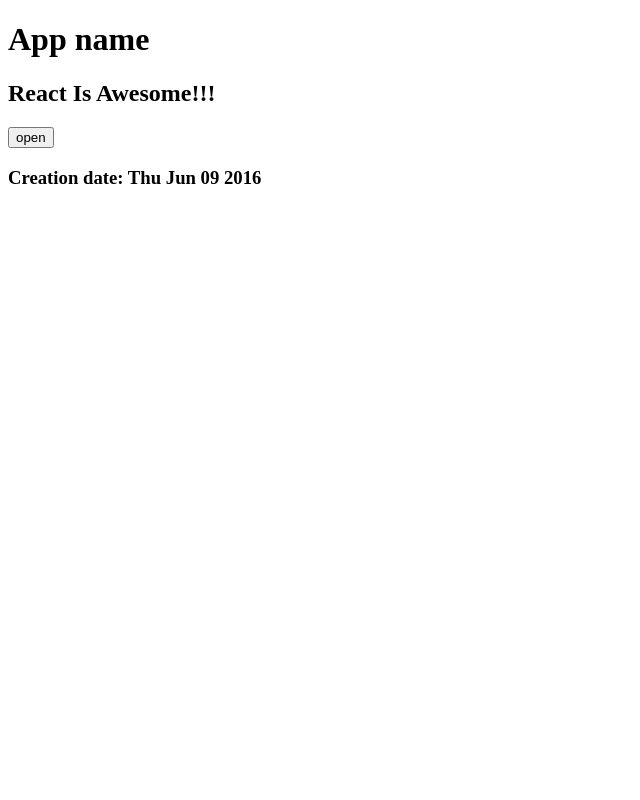
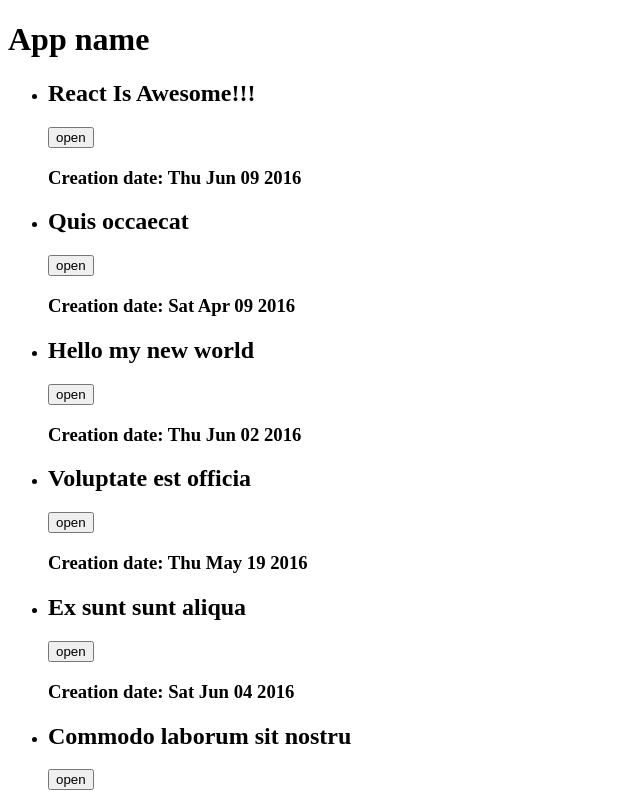
Before and after one commit to TNSaturday/learnjs-react-screencast, a React (Create React App) app: page / in a window 1280 px wide. Shown: the top 800 px of the page, without its empty margins (0-640 px from the left). Built offline with nearby package versions, Linux system fonts and the light colour scheme; the HTML template or start-up script is replaced by a standard one.

Commit message:
Add ArticleList component to render all articles

```diff
--- a/src/components/App.js
+++ b/src/components/App.js
@@ -1,11 +1,11 @@
-import Article from "./Article";
+import ArticleList from "./ArticleList";
 import articles from '../fixtures';
 
 export default function App() {
   return (
     <div>
       <h1>App name</h1>
-      <Article article={articles[0]}/>
+      <ArticleList articles={articles}/>
     </div>
   )
 }
--- /dev/null
+++ b/src/components/ArticleList.js
@@ -0,0 +1,9 @@
+import Article from "./Article";
+
+export default function ArticleList({ articles }) {
+  return (
+    <ul>
+      {articles.map(el => <li key={el.id}><Article article={el}/></li>)}
+    </ul>
+  )
+}
```
